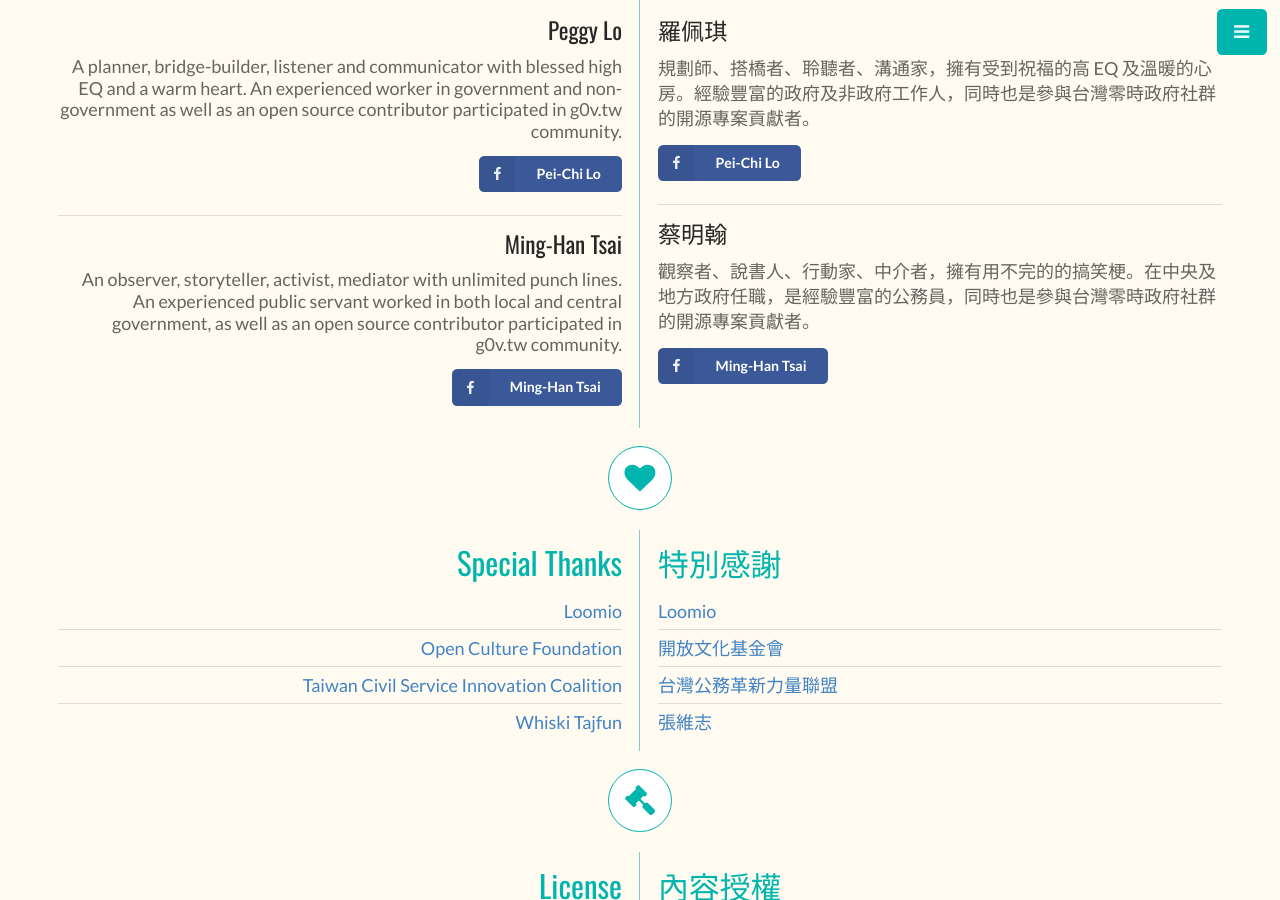
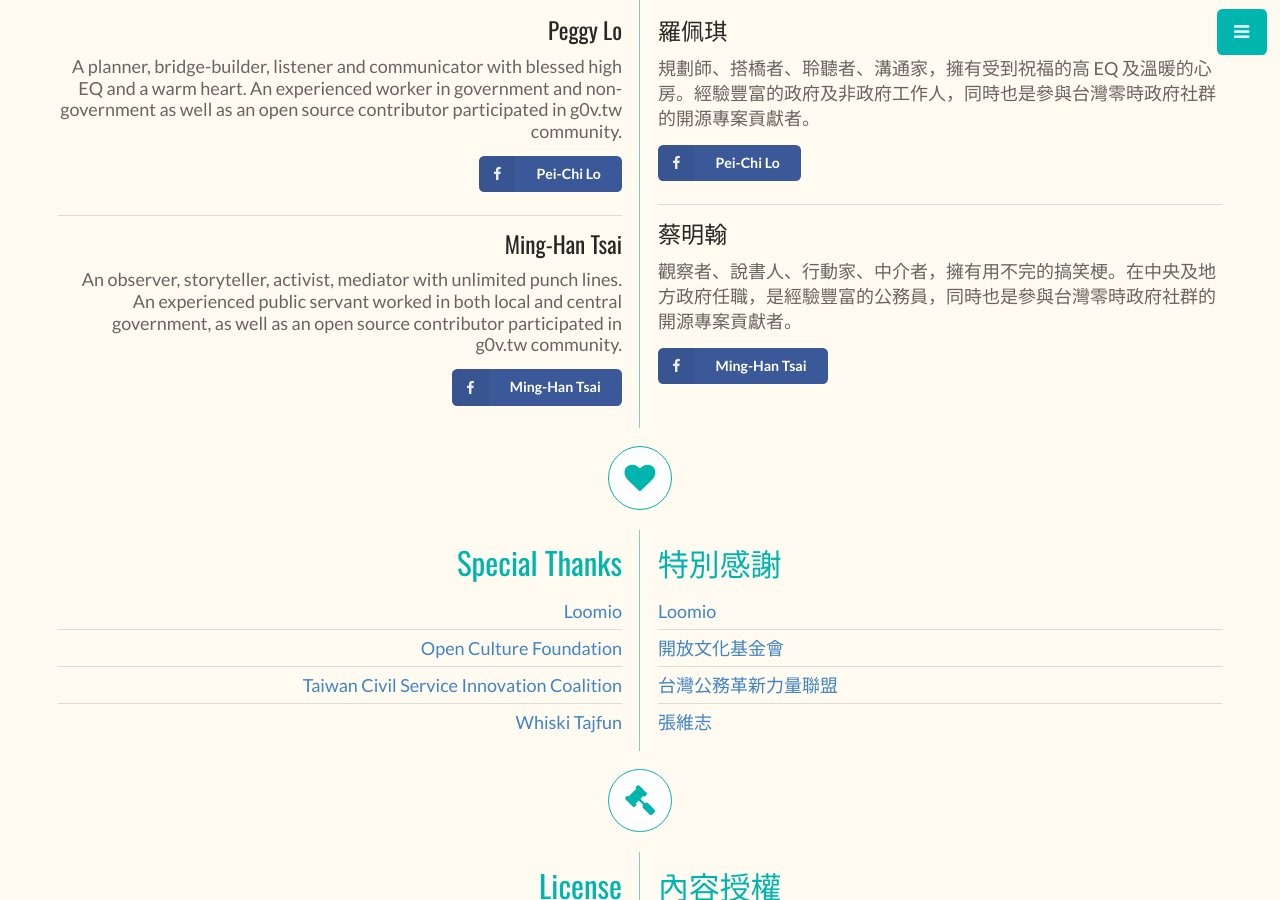
Before and after one commit to ETBlue/blulu, a Jekyll site: the page built from index.html, in a window 1280 px wide and 900 px high, scrolled down 12767 px. Built offline with Jekyll 4.4.1, drawn with Linux system fonts in a browser that asks for light colours.

Commit message:
fix typo found by MH again... lol

```diff
--- a/_data/meta.yml
+++ b/_data/meta.yml
@@ -84,7 +84,7 @@ brainstormer:
   - name: "Ming-Han Tsai"
     name_tw: "蔡明翰"
     tagline: An observer, storyteller, activist, mediator with unlimited punch lines. An experienced public servant worked in both local and central government, as well as an open source contributor participated in g0v.tw community.
-    tagline_tw: 觀察者、說書人、行動家、中介者，擁有用不完的的搞笑梗。在中央及地方政府任職，是經驗豐富的公務員，同時也是參與台灣零時政府社群的開源專案貢獻者。
+    tagline_tw: 觀察者、說書人、行動家、中介者，擁有用不完的搞笑梗。在中央及地方政府任職，是經驗豐富的公務員，同時也是參與台灣零時政府社群的開源專案貢獻者。
     link:
       - icon: "facebook f"
         color: "facebook"
```
